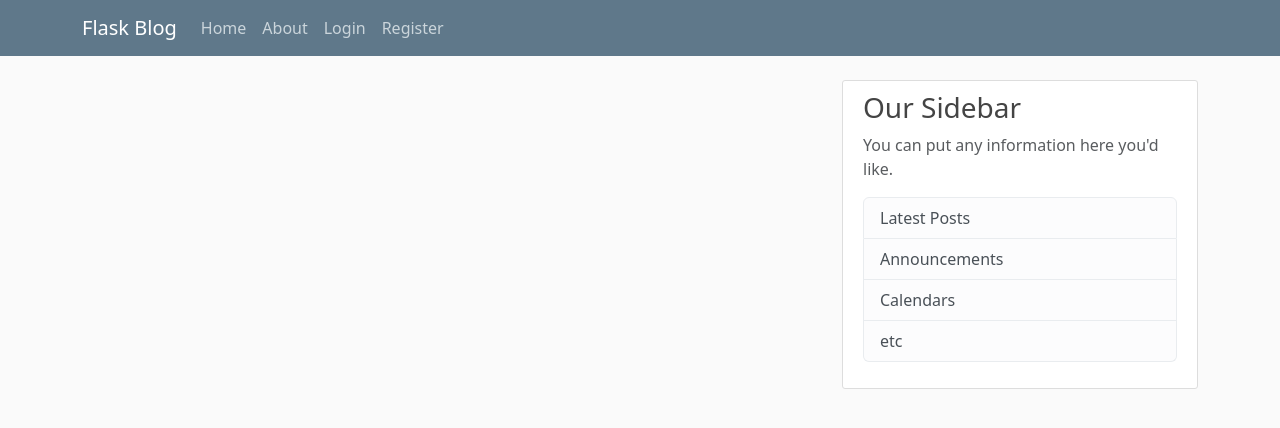
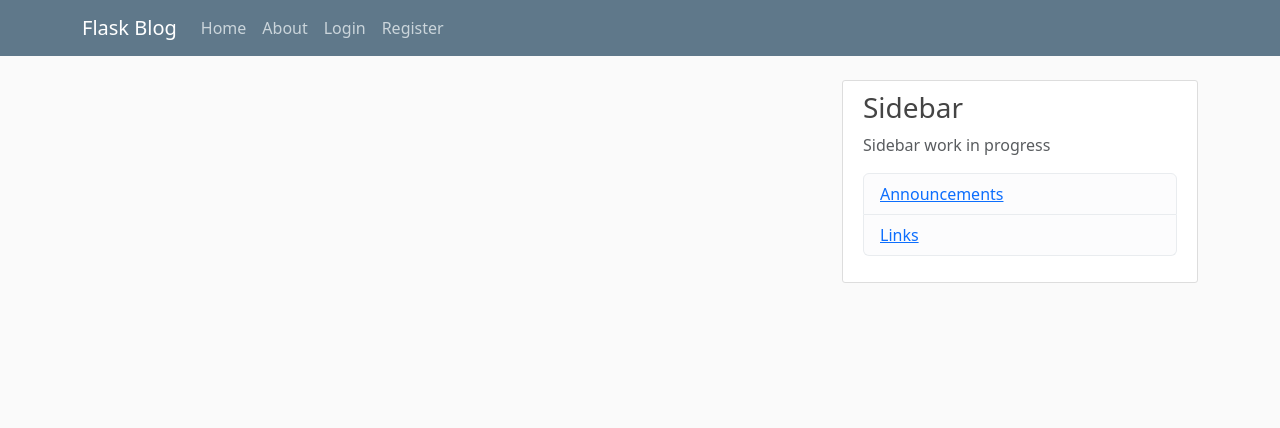
Before and after one commit to tyler-ingram/BlogWebsite, a Flask app: page / in a window 1280 px wide. Shown: the top 428 px of the page. Run offline with Flask 3, Linux system fonts and the light colour scheme; data that the repository does not hold is empty.

Commit message:
Changing the sidebar and db instance

```diff
--- a/flaskblog/main/routes.py
+++ b/flaskblog/main/routes.py
@@ -13,3 +13,11 @@ def home():
 @main.route("/about")
 def about():
     return render_template('about.html',title="About")
+
+@main.route("/annoucements")
+def annoucements():
+    return render_template('annoucements.html', title="Annoucements")
+
+@main.route("/links")
+def links():
+    return render_template('links.html', title="Links")
--- a/flaskblog/templates/layout.html
+++ b/flaskblog/templates/layout.html
@@ -59,13 +59,11 @@
         </div>
         <div class="col-md-4">
         <div class="content-section">
-            <h3>Our Sidebar</h3>
-            <p class='text-muted'>You can put any information here you'd like.
+            <h3>Sidebar</h3>
+            <p class='text-muted'>Sidebar work in progress
             <ul class="list-group">
-                <li class="list-group-item list-group-item-light">Latest Posts</li>
-                <li class="list-group-item list-group-item-light">Announcements</li>
-                <li class="list-group-item list-group-item-light">Calendars</li>
-                <li class="list-group-item list-group-item-light">etc</li>
+                <li class="list-group-item list-group-item-light"><a href="{{ url_for('main.annoucements')}}">Announcements</a></li>
+                <li class="list-group-item list-group-item-light"><a href="{{ url_for('main.links')}}">Links</a></li>
             </ul>
             </p>
         </div>
```
Also changed, not shown: flaskblog/templates/annoucements.html (added, +11 -0 lines), flaskblog/templates/links.html (added, +11 -0 lines), flaskblog/site.db.
